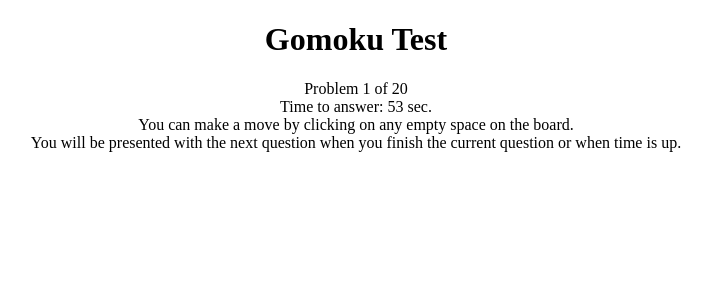
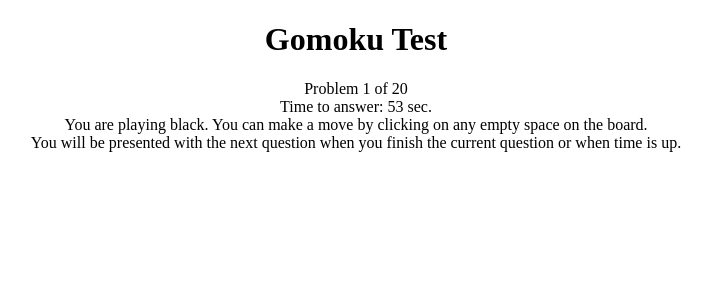
Before and after one commit to qiaozhQZ/Gomoku_flask, a Flask app: template templates/preposttest.html in a window 1280 px wide. Shown: the top 300 px of the page, without its empty margins (284-996 px from the left). Run offline with Flask 3, Linux system fonts and the light colour scheme; the template is opened without the code that fills it, so the values that code supplies are empty; data comes from the database, SQL or seed files in the repository.

Commit message:
Tell user they are playing back for each test question.

```diff
--- a/templates/preposttest.html
+++ b/templates/preposttest.html
@@ -11,7 +11,7 @@
 </div>
 
 <div id="test_instructions">
-    <div id="instructions_text">You can make a move by clicking on any empty space on the board. <br>
+    <div id="instructions_text">You are playing black. You can make a move by clicking on any empty space on the board. <br>
         You will be presented with the next question when you finish the current question or when time is up.</div>
 </div>
 
```
